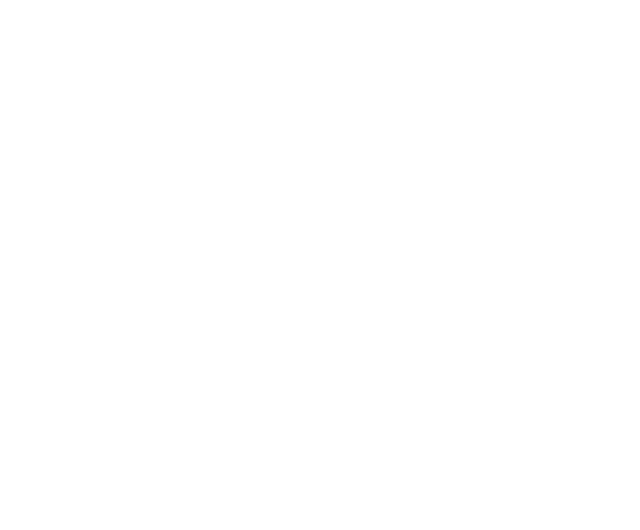
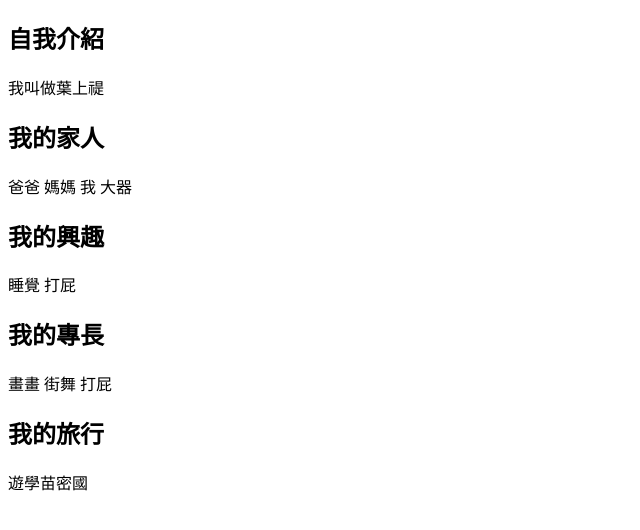
Before and after one commit to Shangtiiii/web, a plain HTML site: page index.htm in a window 1280 px wide. Shown: the whole page, without its empty margins (0-640 px from the left). Drawn offline with Linux system fonts and the light colour scheme.

Commit message:
Update index.htm

```diff
--- a/index.htm
+++ b/index.htm
@@ -5,6 +5,15 @@
     <title>葉上禔的自我介紹網頁</title>
     </head>
   <body>
-
+   <h2> 自我介紹</h2>
+  <p>  我叫做葉上禔   </p>
+   <h2> 我的家人</h2>
+    <p>爸爸 媽媽 我 大器  </p>
+  <h2>  我的興趣</h2>
+    <p> 睡覺 打屁 </p>
+   <h2> 我的專長</h2>
+     <p> 畫畫 街舞 打屁  </p>
+   <h2> 我的旅行</h2>
+  <p> 遊學苗密國 </p>
     </body>
   </html>
```
